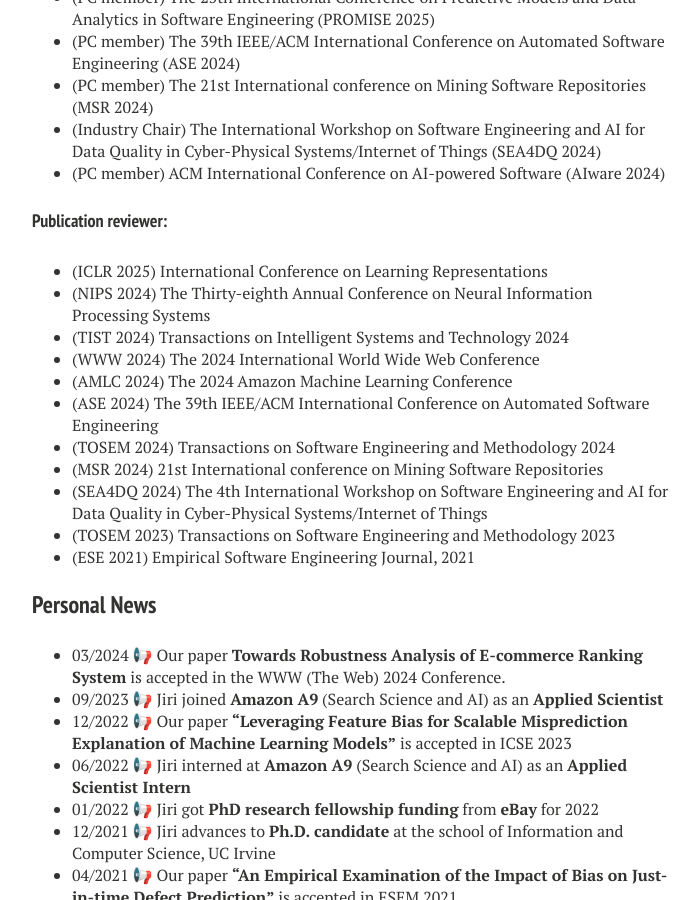
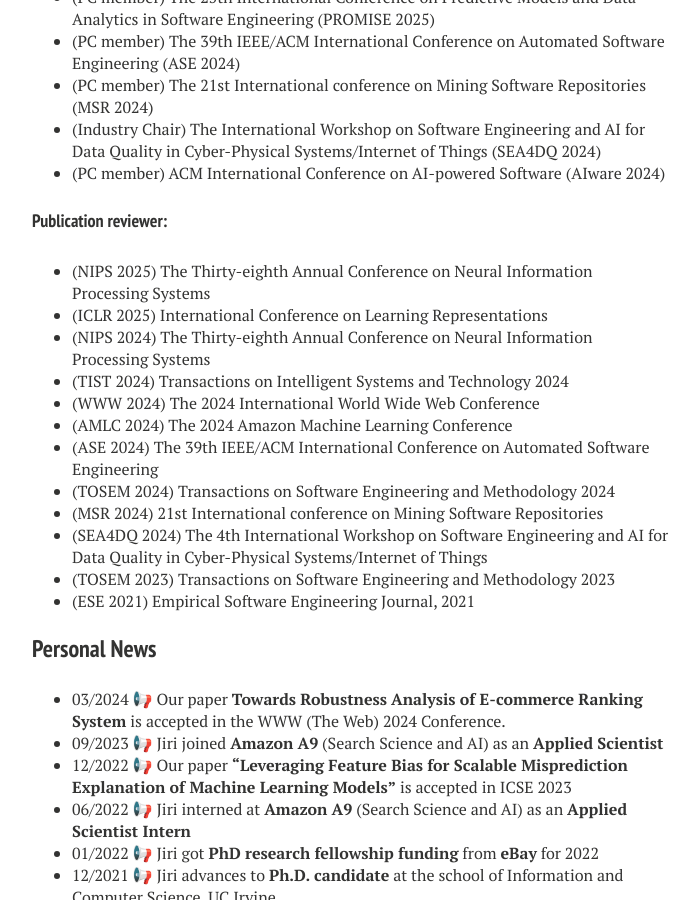
Before and after one commit to Jirigesi/Jirigesi.github.io, a Jekyll site: the page built from index.md, in a window 1280 px wide and 900 px high, scrolled down 1026 px. Shown: the whole window, without its empty margins (288-987 px from the left). Built offline with Jekyll 4.4.1, drawn with Linux system fonts in a browser that asks for light colours; nearby versions of some CDN libraries; comment, search, counter and statistics services are not loaded.

Commit message:
Update index.md

```diff
--- a/index.md
+++ b/index.md
@@ -38,6 +38,7 @@ My team at Amazon Science is researching how to train large Natural Language Pro
 - (PC member) ACM International Conference on AI-powered Software (AIware 2024)
 
 #### Publication reviewer:
+- (NIPS 2025) The Thirty-eighth Annual Conference on Neural Information Processing Systems
 - (ICLR 2025) International Conference on Learning Representations
 - (NIPS 2024) The Thirty-eighth Annual Conference on Neural Information Processing Systems
 - (TIST 2024) Transactions on Intelligent Systems and Technology 2024
```
